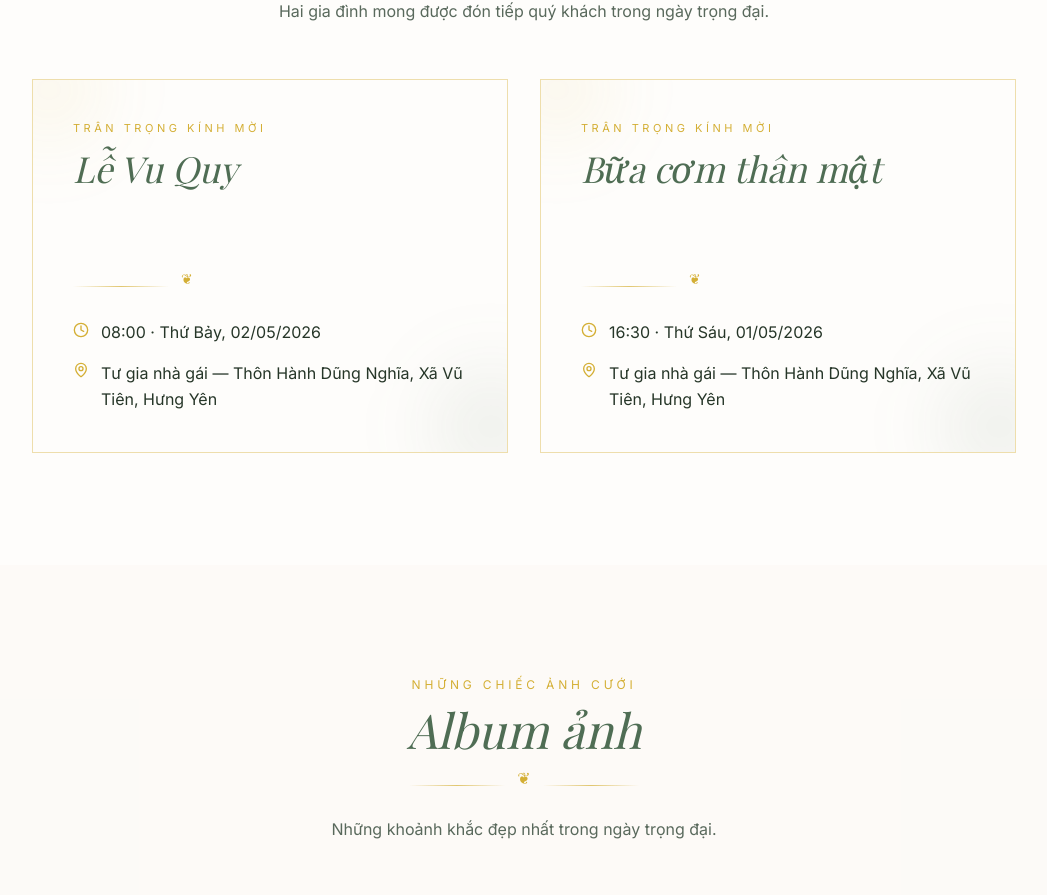
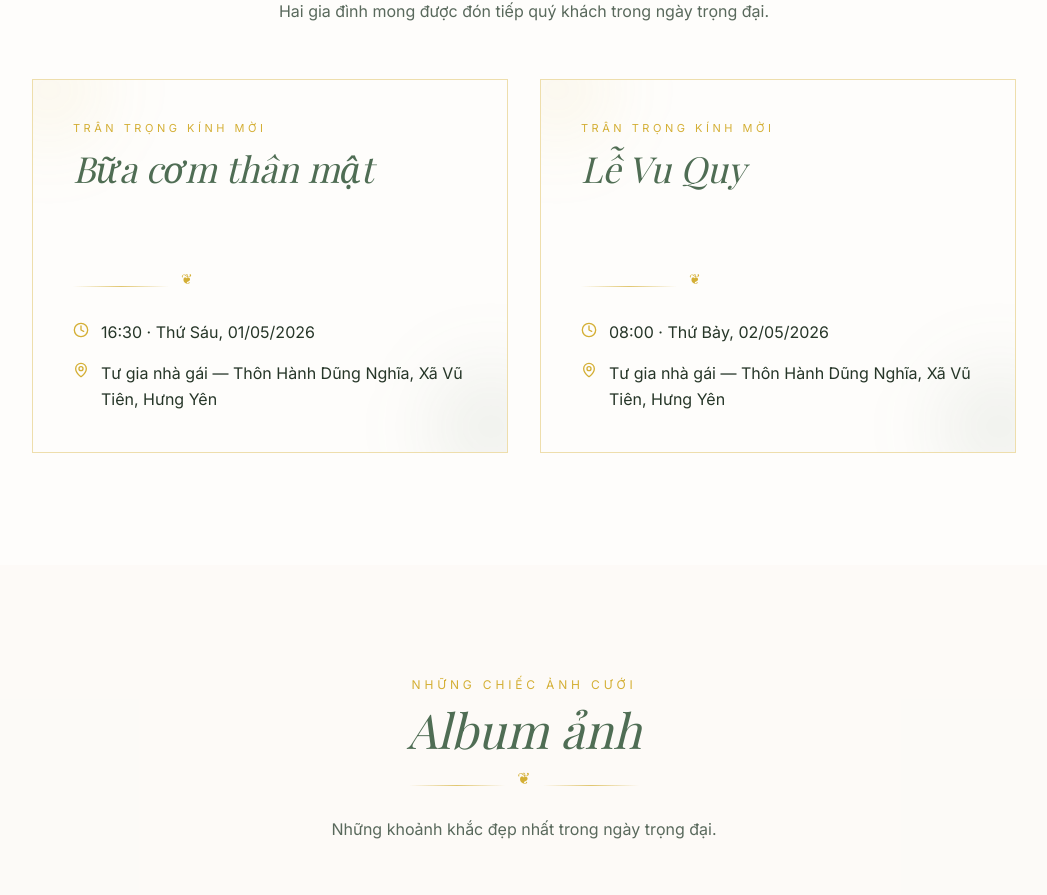
Before and after one commit to tiendung112/kimchi-minhvu, a React (Vite) app: page / in a window 1280 px wide. Shown: the part 2350-3245 px from the top of the page, without its empty margins (116-1163 px from the left). Built offline with nearby package versions, Linux system fonts and the light colour scheme; the HTML template or start-up script is replaced by a standard one; a web font is replaced by a local one.

Commit message:
Update EventInfo.tsx

```diff
--- a/src/components/wedding/EventInfo.tsx
+++ b/src/components/wedding/EventInfo.tsx
@@ -51,17 +51,18 @@ export const EventInfo = () => {
 
         <div className="mt-14 grid grid-cols-1 gap-6 md:grid-cols-2 md:gap-8">
           <EventCard
+            title={reception.title}
+            time={reception.time}
+            address={reception.address}
+            delay={0.15}
+          />
+          <EventCard
             title={ceremony.title}
             time={ceremony.time}
             address={ceremony.address}
             delay={0}
           />
-          <EventCard
-            title={reception.title}
-            time={reception.time}
-            address={reception.address}
-            delay={0.15}
-          />
+
         </div>
       </div>
     </section>
```
